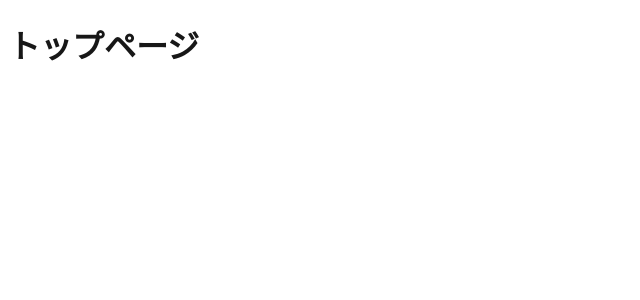
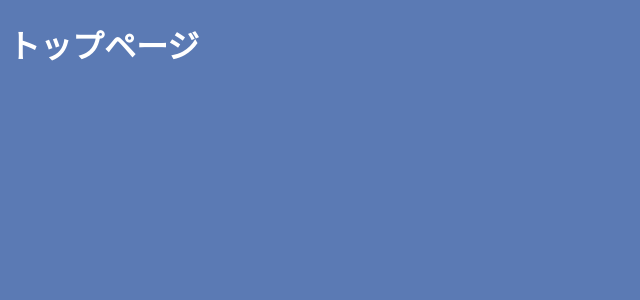
Before and after one commit to kanayakaisei/cooking_game, a Next.js app: page / in a window 1280 px wide. Shown: the top 300 px of the page, without its empty margins (0-640 px from the left). Built offline with nearby package versions, Linux system fonts and the light colour scheme.

Commit message:
cssテスト

```diff
--- a/app/page.module.css
+++ b/app/page.module.css
@@ -1,3 +1,6 @@
 body{
-    background: slategray;
+    background: rgb(91, 122, 180);
 }
+.title{
+    color: white;
+}
--- a/app/page.tsx
+++ b/app/page.tsx
@@ -2,8 +2,8 @@ import styles from "./page.module.css";
 
 export default function Home() {
   return (
-    <div>
-      <h1>トップページ</h1>
+    <div className={styles.container}>
+      <h1 className={styles.title}>トップページ</h1>
     </div>
   );
 }
```
